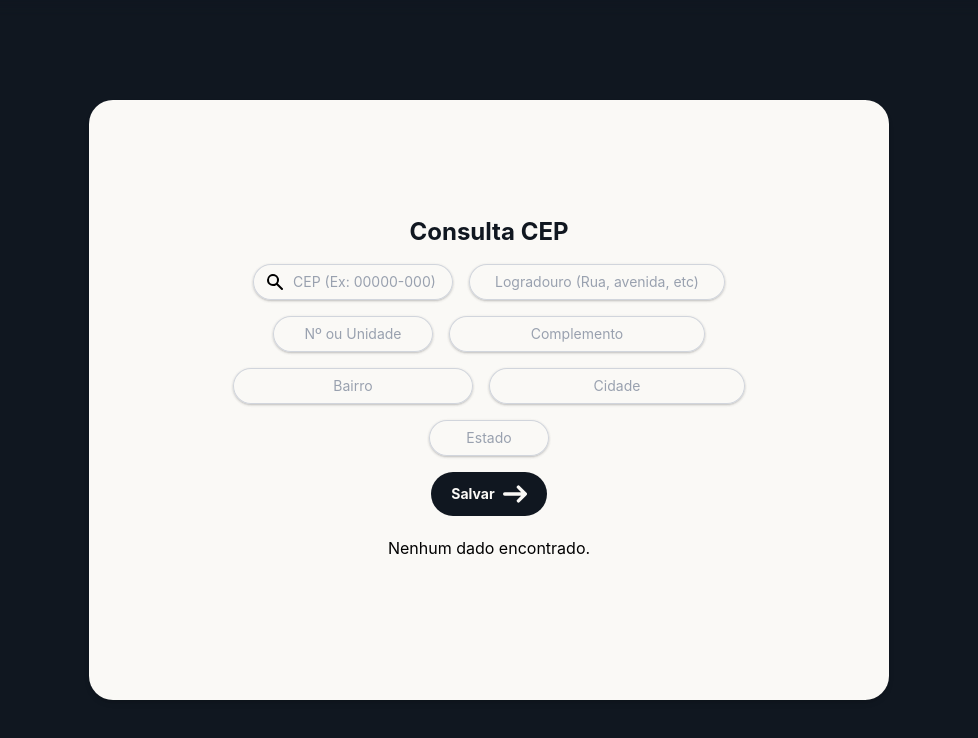
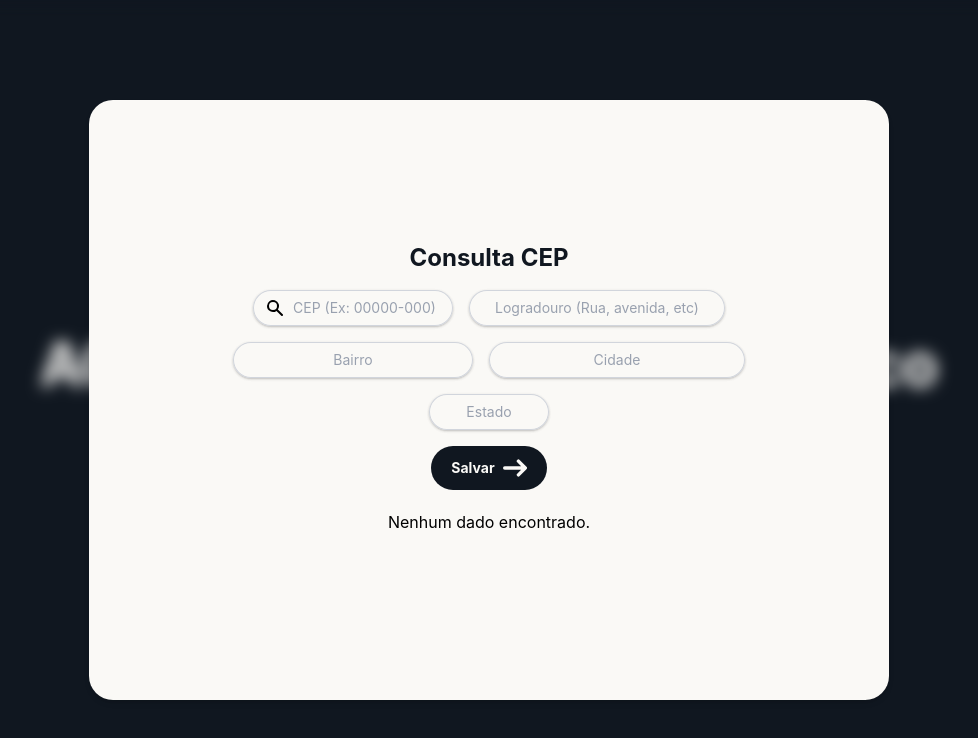
Before and after one commit to caiohenrqq/desafio-tecnico-front-end-ag-sistemas, a React (Vite) app: page / in a window 1280 px wide. Both pictures are taken after a click on the button "Vamos lá!". Shown: the top 738 px of the page, without its empty margins (151-1129 px from the left). Built offline with nearby package versions, Linux system fonts and the light colour scheme.

Commit message:
Adiciona verificacao para evitar buscas desnecessarias na API, e remove campos inuteis

```diff
--- a/src/App.tsx
+++ b/src/App.tsx
@@ -27,7 +27,7 @@ function App() {
           consultaAtiva ? "blur-sm" : "blur-none"
         }`}
       >
-        <div className="font-bold text-5xl">AG Sistemas - Desafio Técnico</div>
+        <div className="text-center font-bold text-3xl sm:text-4xl md:text-5xl lg:text-6xl">AG Sistemas - Desafio Técnico</div>
         {/* Botão para abrir popup */}
         <button
           onClick={abrirConsulta}
--- a/src/Consulta.tsx
+++ b/src/Consulta.tsx
@@ -24,6 +24,7 @@ const Consulta: React.FC<forwardRefProps> = ({ forwardRef }) => {
     estado: string;
   } | null>(null);
 
+  const [cep, setCep] = useState<string>("");
   const [logradouro, setLogradouro] = useState<string>("");
   const [bairro, setBairro] = useState<string>("");
   const [cidade, setCidade] = useState<string>("");
@@ -36,28 +37,44 @@ const Consulta: React.FC<forwardRefProps> = ({ forwardRef }) => {
     setEstado("");
   };
 
+  const verificacaoLocalStorage = () => {
+    const dadosArmazenado = localStorage.getItem("dadosArray");
+    const dadosTexto = dadosArmazenado ? JSON.parse(dadosArmazenado) : [];
+    const dadosVerifica = dadosTexto.find(
+      (item: { cep: string }) => item.cep.replace(/\D/g, '') === cep.replace(/\D/g, '')
+    );
+
+    if (dadosVerifica) {
+      console.log(`CEP ${cep} já existente!`);
+
+      setLogradouro(dadosVerifica.logradouro);
+      setBairro(dadosVerifica.bairro);
+      setCidade(dadosVerifica.cidade);
+      setEstado(dadosVerifica.estado);
+    } else {
+      limpaCampos();
+    }
+  };
+
   const implementacaoCEP = (event: React.ChangeEvent<HTMLInputElement>) => {
-    // Usando Regex c/ Replace para substituir qualquer coisa que não seja número.
     const cep = event.target.value.replace(/\D/g, "");
+    setCep(cep);
 
-    // Verificões para garantir o envio apenas do CEP correto, evitando chamadas a mais para a API
     if (!cep || cep.length < 8) {
       limpaCampos();
     }
 
-    if (cep.length == 8) {
+    if (cep.length === 8) {
       var validaCEP = /^[0-9]{8}$/;
 
-      // Validação de cep providenciada na documentação do ViaCEP
       if (validaCEP.test(cep)) {
         fetch(`https://viacep.com.br/ws/${cep}/json`)
           .then((res) => res.json())
           .then((dados) => {
-            if (!dados) {
-              if (dados.status === true) {
-                console.error("Erro na API");
-                limpaCampos();
-              }
+            if (!dados || dados.status === "error") {
+              console.error("Erro na API");
+              limpaCampos();
+              return;
             }
 
             setLogradouro(dados.logradouro);
@@ -75,21 +92,19 @@ const Consulta: React.FC<forwardRefProps> = ({ forwardRef }) => {
           })
           .catch((error) => console.error(`Erro: ${error}`));
       }
-    } else {
-      console.error("Formato inválido! Exemplo de formato: 00000-000.");
     }
   };
 
   const salvarDados = () => {
     if (!dadosTemporario) {
-      console.error("Nenhum dado para salvar.");
+      alert("Nenhum dado para salvar.");
       return;
     }
     const dadosArmazenado = localStorage.getItem("dadosArray");
-    const dadosExistente = dadosArmazenado ? JSON.parse(dadosArmazenado) : [];
+    const dadosTexto = dadosArmazenado ? JSON.parse(dadosArmazenado) : [];
 
-    // Adiciona os novos dados à lista existente
-    const dadosAtualizado = [...dadosExistente, dadosTemporario];
+    // Adiciona os novos dados à lista existente <-
+    const dadosAtualizado = [...dadosTexto, dadosTemporario];
 
     localStorage.setItem("dadosArray", JSON.stringify(dadosAtualizado));
 
@@ -120,9 +135,11 @@ const Consulta: React.FC<forwardRefProps> = ({ forwardRef }) => {
           <div className="relative w-50 rounded-3xl shadow-sm">
             <input
               type="text"
+              value={cep}
               className="block w-full rounded-3xl border-0 py-1.5 pl-10 text-gray-900 shadow-sm ring-1 ring-inset ring-gray-300 placeholder:text-gray-400 focus:ring-2 focus:ring-inset focus:ring-indigo-600 sm:text-sm sm:leading-6"
               placeholder="CEP (Ex: 00000-000)"
-              onBlur={implementacaoCEP}
+              onBlur={verificacaoLocalStorage}
+              onChange={implementacaoCEP}
             />
             <div className="absolute inset-y-0 left-0 flex items-center pl-3">
               <svg
@@ -147,25 +164,7 @@ const Consulta: React.FC<forwardRefProps> = ({ forwardRef }) => {
               className="block w-full rounded-3xl border-0 py-1.5 text-center text-gray-900 shadow-sm ring-1 ring-inset ring-gray-300 placeholder:text-gray-400 focus:ring-2 focus:ring-inset focus:ring-indigo-600 sm:text-sm sm:leading-6"
               placeholder="Logradouro (Rua, avenida, etc)"
               value={logradouro}
-              onChange={implementacaoCEP}
-            />
-          </div>
-
-          {/* Número */}
-          <div className="relative w-40 rounded-3xl shadow-sm">
-            <input
-              type="text"
-              className="block w-full rounded-3xl border-0 py-1.5 text-center text-gray-900 shadow-sm ring-1 ring-inset ring-gray-300 placeholder:text-gray-400 focus:ring-2 focus:ring-inset focus:ring-indigo-600 sm:text-sm sm:leading-6"
-              placeholder="Nº ou Unidade"
-            />
-          </div>
-
-          {/* Complemento */}
-          <div className="relative w-1/2 rounded-3xl shadow-sm">
-            <input
-              type="text"
-              className="block text-center w-full rounded-3xl border-0 py-1.5 text-gray-900 shadow-sm ring-1 ring-inset ring-gray-300 placeholder:text-gray-400 focus:ring-2 focus:ring-inset focus:ring-indigo-600 sm:text-sm sm:leading-6"
-              placeholder="Complemento"
+              onChange={verificacaoLocalStorage}
             />
           </div>
 
@@ -176,7 +175,7 @@ const Consulta: React.FC<forwardRefProps> = ({ forwardRef }) => {
               className="block text-center w-full rounded-3xl border-0 py-1.5 text-gray-900 shadow-sm ring-1 ring-inset ring-gray-300 placeholder:text-gray-400 focus:ring-2 focus:ring-inset focus:ring-indigo-600 sm:text-sm sm:leading-6"
               placeholder="Bairro"
               value={bairro}
-              onChange={implementacaoCEP}
+              onChange={verificacaoLocalStorage}
             />
           </div>
 
@@ -187,7 +186,7 @@ const Consulta: React.FC<forwardRefProps> = ({ forwardRef }) => {
               className="block w-full rounded-3xl border-0 py-1.5 text-center text-gray-900 shadow-sm ring-1 ring-inset ring-gray-300 placeholder:text-gray-400 focus:ring-2 focus:ring-inset focus:ring-indigo-600 sm:text-sm sm:leading-6"
               placeholder="Cidade"
               value={cidade}
-              onChange={implementacaoCEP}
+              onChange={verificacaoLocalStorage}
             />
           </div>
 
@@ -198,7 +197,7 @@ const Consulta: React.FC<forwardRefProps> = ({ forwardRef }) => {
               className="block w-full rounded-3xl border-0 py-1.5 text-center text-gray-900 shadow-sm ring-1 ring-inset ring-gray-300 placeholder:text-gray-400 focus:ring-2 focus:ring-inset focus:ring-indigo-600 sm:text-sm sm:leading-6"
               placeholder="Estado"
               value={estado}
-              onChange={implementacaoCEP}
+              onChange={verificacaoLocalStorage}
             />
           </div>
         </div>
@@ -227,10 +226,10 @@ const Consulta: React.FC<forwardRefProps> = ({ forwardRef }) => {
             </svg>
           </button>
         </div>
-        <div className="justify-center text-center flex mt-5">
+        <div className="flex flex-col justify-center text-center mt-5">
           {dados.length > 0
             ? dados.map((dados, i) => (
-                <div key={i}>
+                <div className="flex flex-col" key={i}>
                   {dados.cep}, {dados.logradouro}, {dados.cidade}, {dados.estado}
                 </div>
               ))
--- a/vite.config.ts
+++ b/vite.config.ts
@@ -8,4 +8,7 @@ export default defineConfig({
     react(),
     tailwindcss(),
   ],
+  server: {
+    host: '192.168.2.35'
+  }
 })
```
